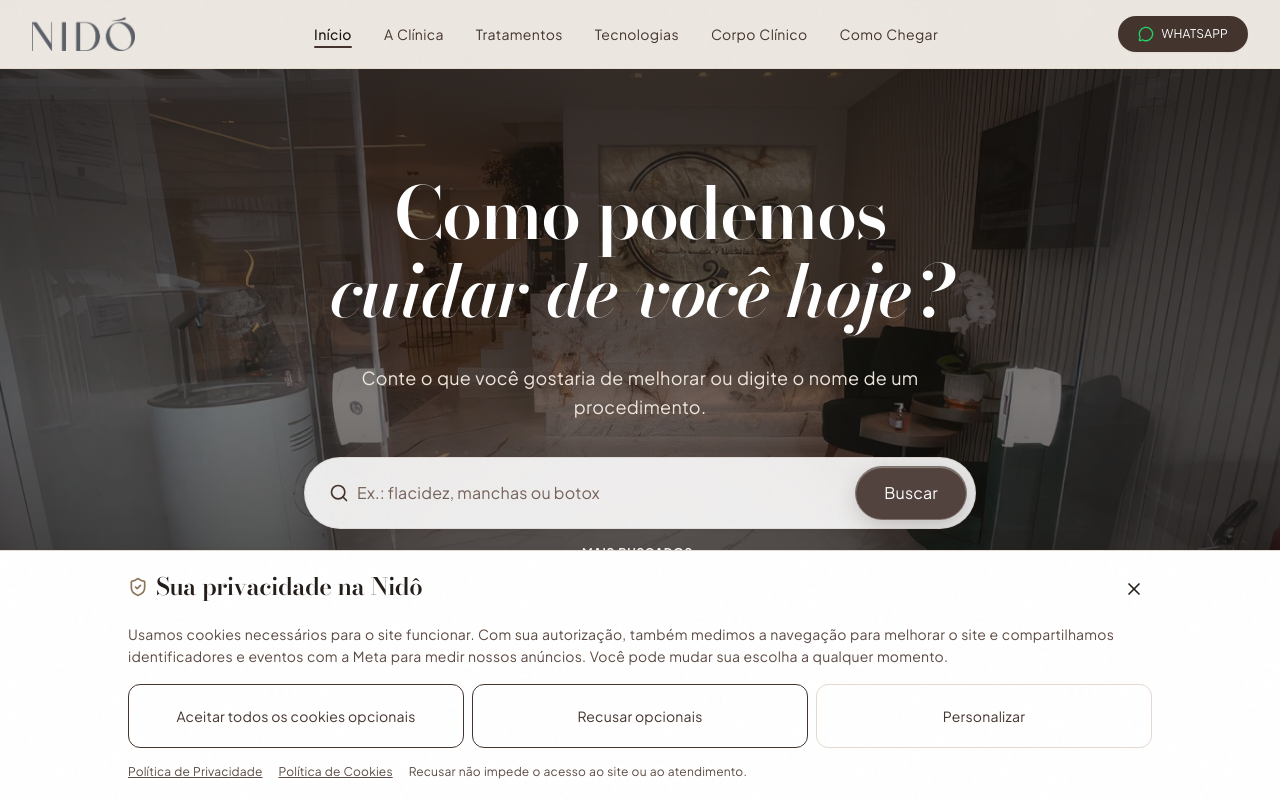
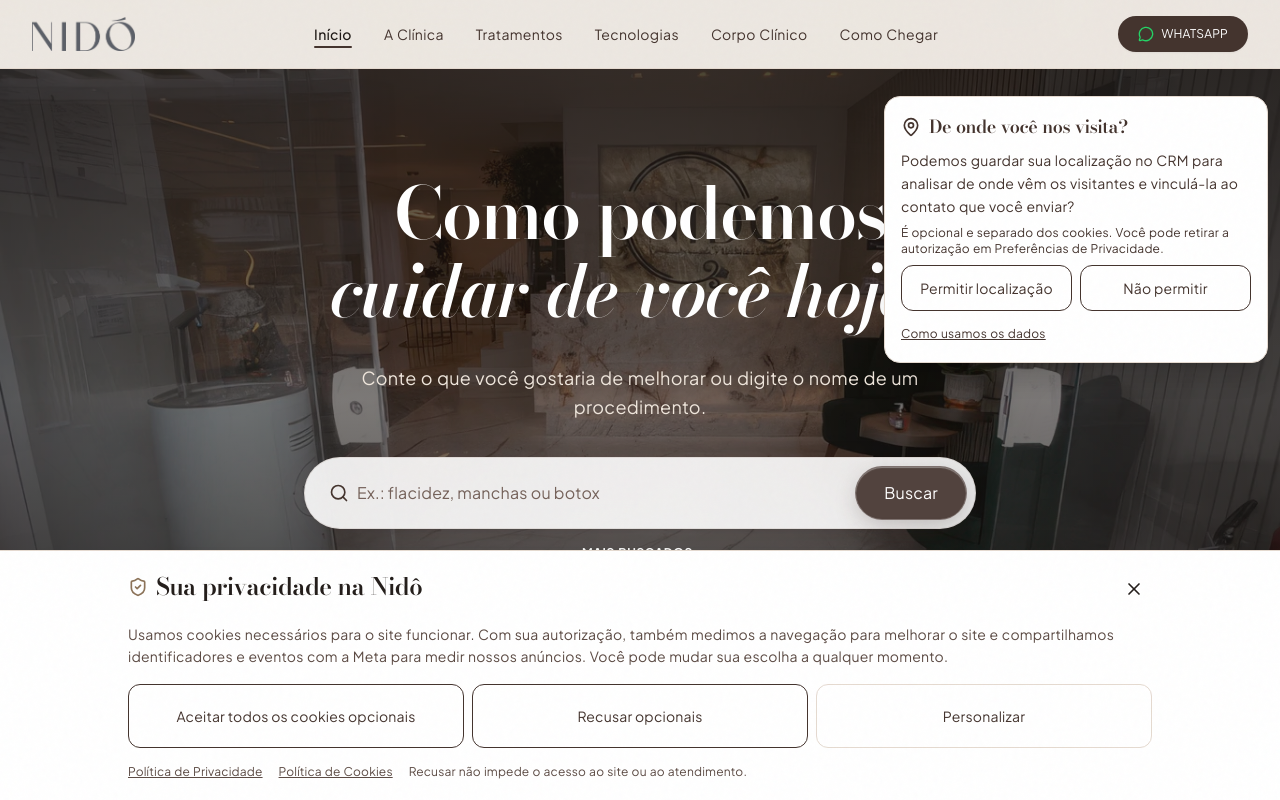
Before and after one commit to dbcreativeia/clinica-nido, a React (Vite) app: page / in a window 1280 px wide. Shown: the top 800 px of the page. Built offline with nearby package versions, Linux system fonts and the light colour scheme; a web font is replaced by a local one.

Commit message:
feat: offer separate location permission on site entry

```diff
--- a/src/App.tsx
+++ b/src/App.tsx
@@ -4,6 +4,7 @@ import { Header } from './components/Header';
 import { Footer } from './components/Footer';
 import { WhatsAppFloating } from './components/WhatsAppFloating';
 import { MobileBottomNav } from './components/MobileBottomNav';
+import {LocationEntryPrompt} from './components/LocationEntryPrompt';
 import { ConsentBanner } from './components/ConsentBanner';
 import { LeadCaptureModal } from './components/LeadCaptureModal';
 import { HomePage } from './pages/HomePage';
@@ -87,6 +88,7 @@ function AppContent() {
       <WhatsAppFloating />
       <MobileBottomNav />
       <ConsentBanner />
+      <LocationEntryPrompt />
       <LeadCaptureModal />
     </div>
   );
--- a/src/components/ConsentBanner.tsx
+++ b/src/components/ConsentBanner.tsx
@@ -35,7 +35,7 @@ export const ConsentBanner:React.FC=()=>{
     <div className="p-3 rounded-xl bg-[#FAF6F0] border border-[#E5DAD0]"><h3 className="font-semibold flex items-center gap-2"><Lock className="w-4 h-4" aria-hidden/>Necessários: sempre ativos</h3><p className="mt-1 text-[#5C4B44]">Permitem o funcionamento do site e registram suas preferências de privacidade.</p></div>
     <label className="flex items-start gap-3 p-3 rounded-xl border border-[#E5DAD0] cursor-pointer"><input type="checkbox" checked={analytics} onChange={e=>setAnalytics(e.target.checked)} className="mt-1 w-5 h-5 accent-[#44342E] shrink-0"/><span><strong className="block">Analytics</strong><span className="text-[#5C4B44]">Usamos Analytics Interno e Google Analytics para medir páginas visitadas, cliques e tempo de navegação. Os registros internos podem relacionar a navegação ao contato enviado no site.</span></span></label>
     <label className="flex items-start gap-3 p-3 rounded-xl border border-[#E5DAD0] cursor-pointer"><input type="checkbox" checked={meta} onChange={e=>setMeta(e.target.checked)} className="mt-1 w-5 h-5 accent-[#44342E] shrink-0"/><span><strong className="block">Publicidade</strong><span className="text-[#5C4B44]">Permitem medir anúncios com a Meta usando eventos, cookies e identificadores. Ao enviar um formulário, nome, e-mail e telefone podem ser enviados com hash para correspondência.</span></span></label>
-    <div className="p-3 rounded-xl bg-[#FAF6F0] text-[#5C4B44]"><strong className="text-[#241E1B]">Localização é uma escolha separada.</strong><p>O GPS só é solicitado em <Link to="/contato" onClick={()=>setVisible(false)} className="underline">Como chegar</Link>. Aceitar cookies não autoriza guardar coordenadas no CRM.</p>{crmLocation&&<button type="button" onClick={revokeLocation} className="mt-2 underline font-semibold text-[#44342E] cursor-pointer">Revogar armazenamento da minha localização no CRM</button>}</div>
+    <div className="p-3 rounded-xl bg-[#FAF6F0] text-[#5C4B44]"><strong className="text-[#241E1B]">Localização é uma escolha separada.</strong><p>O GPS é solicitado separadamente na entrada do site ou em <Link to="/contato" onClick={()=>setVisible(false)} className="underline">Como chegar</Link>. Aceitar cookies não autoriza guardar coordenadas no CRM.</p>{crmLocation&&<button type="button" onClick={revokeLocation} className="mt-2 underline font-semibold text-[#44342E] cursor-pointer">Revogar armazenamento da minha localização no CRM</button>}</div>
    </div>}
    {error&&<p role="alert" className="text-sm text-red-700">{error}</p>}
    <div className="grid grid-cols-1 sm:grid-cols-3 gap-2">
--- /dev/null
+++ b/src/components/LocationEntryPrompt.tsx
@@ -0,0 +1,21 @@
+import React,{useEffect,useState} from 'react';
+import {MapPin} from 'lucide-react';
+import {Link} from 'react-router-dom';
+import {readLocationPreferences,saveLocationPreference} from '../utils/privacyConsent';
+import {requestCrmLocation} from '../utils/locationPermission';
+export const LocationEntryPrompt:React.FC=()=>{
+ const [visible,setVisible]=useState(false),[busy,setBusy]=useState(false),[message,setMessage]=useState('');
+ useEffect(()=>{
+  const sync=()=>setVisible(!readLocationPreferences());sync();window.addEventListener('nido:privacy-preferences-changed',sync);return()=>window.removeEventListener('nido:privacy-preferences-changed',sync);
+ },[]);
+ async function allow(){setBusy(true);try{const loc=await requestCrmLocation();if(!loc){setVisible(true);setMessage('Não foi possível obter a localização. Você pode tentar novamente em Como chegar.');}else setVisible(false);}catch{setMessage('Não foi possível salvar sua autorização. Nenhuma localização foi guardada.');}finally{setBusy(false);}}
+ function decline(){try{saveLocationPreference(false);setVisible(false);}catch{setVisible(false);}}
+ if(!visible)return null;
+ return <aside data-analytics-ignore aria-label="Permissão opcional de localização" className="fixed top-24 right-3 left-3 sm:left-auto sm:w-96 z-[110] rounded-2xl bg-white border border-[#E5DAD0] shadow-xl p-4 space-y-2 text-[#44342E]">
+  <h2 className="font-serif text-lg flex items-center gap-2"><MapPin className="w-5 h-5" aria-hidden/>De onde você nos visita?</h2>
+  <p className="text-sm leading-relaxed">Podemos guardar sua localização no CRM para analisar de onde vêm os visitantes e vinculá-la ao contato que você enviar?</p>
+  <p className="text-xs">É opcional e separado dos cookies. Você pode retirar a autorização em Preferências de Privacidade.</p>
+  {message?<><p role="status" className="text-sm">{message}</p><button type="button" onClick={()=>setVisible(false)} className="underline cursor-pointer">Fechar</button></>:<div className="grid grid-cols-2 gap-2"><button type="button" disabled={busy} onClick={()=>void allow()} className="rounded-xl border border-[#44342E] px-3 py-3 text-sm font-semibold cursor-pointer disabled:opacity-60">{busy?'Solicitando…':'Permitir localização'}</button><button type="button" disabled={busy} onClick={decline} className="rounded-xl border border-[#44342E] px-3 py-3 text-sm font-semibold cursor-pointer disabled:opacity-60">Não permitir</button></div>}
+  <Link to="/politica-de-privacidade" className="text-xs underline">Como usamos os dados</Link>
+ </aside>;
+};
--- a/src/pages/CookiesPage.tsx
+++ b/src/pages/CookiesPage.tsx
@@ -78,7 +78,7 @@ export const CookiesPage: React.FC = () => {
                 Você pode aceitar todos os cookies opcionais, recusá-los com a mesma facilidade ou escolher por categoria. Os opcionais começam desativados. Use “Preferências de Privacidade” no rodapé para revisar ou retirar sua autorização. Fechar o aviso ou continuar navegando não significa aceitar. Preferências válidas são lembradas por até 180 dias, prazo operacional adotado pela clínica, e podem ser alteradas antes disso.
               </p>
             </section>
-            <section className="space-y-2"><h2 className="font-serif text-xl font-medium text-[#241E1B]">4. Localização e serviços externos</h2><p>Aceitar cookies não autoriza GPS. Na página Como chegar, você pode solicitar uma rota usando sua localização. Coordenadas usadas só para preparar a rota não são armazenadas no CRM e são compartilhadas com o Google Maps quando você abre o link calculado. Guardar coordenadas nos sistemas da Nidô depende de autorização específica e opcional. O mapa incorporado é carregado automaticamente na página Como chegar, conectando seu navegador ao Google, que pode receber dados técnicos como IP. Isso não autoriza o GPS nem o armazenamento de coordenadas no CRM. Google Maps, Waze e Uber têm políticas próprias.</p></section>
+            <section className="space-y-2"><h2 className="font-serif text-xl font-medium text-[#241E1B]">4. Localização e serviços externos</h2><p>Aceitar cookies não autoriza GPS. Na entrada do site, um pedido opcional explica a finalidade de armazenar coordenadas no CRM e permite autorizar ou recusar. O GPS do navegador só é solicitado após sua ação de permitir. Na página Como chegar, você também pode solicitar uma rota usando sua localização. Coordenadas usadas só para preparar a rota não são armazenadas no CRM e são compartilhadas com o Google Maps quando você abre o link calculado. Guardar coordenadas nos sistemas da Nidô depende de autorização específica e opcional. O mapa incorporado é carregado automaticamente na página Como chegar, conectando seu navegador ao Google, que pode receber dados técnicos como IP. Isso não autoriza o GPS nem o armazenamento de coordenadas no CRM. Google Maps, Waze e Uber têm políticas próprias.</p></section>
             <section className="space-y-2"><h2 className="font-serif text-xl font-medium text-[#241E1B]">5. Registro das escolhas</h2><p>Registramos a data, a versão do aviso, as categorias escolhidas e identificadores aleatórios para documentar suas preferências, sem incluir nome, contato ou coordenadas no recibo. O histórico local e a fila de sincronização são limitados a 100 registros e até 180 dias. Recibos recebidos pelo servidor ficam por até 12 meses. Se a conexão falhar, a escolha continua valendo no navegador e o envio do recibo é tentado novamente. A retirada de autorização interrompe novos envios por ela controlados; dados já recebidos podem ser objeto de solicitação de exclusão pelos canais da Política de Privacidade.</p></section>
           </div>
         </div>
--- a/src/pages/PrivacyPage.tsx
+++ b/src/pages/PrivacyPage.tsx
@@ -57,7 +57,7 @@ export const PrivacyPage: React.FC = () => {
                 <li><strong>Dados de Contato Inicial:</strong> Nome, e-mail e telefone/WhatsApp, fornecidos voluntariamente pelo usuário para retorno de dúvidas e solicitação de horários de avaliação.</li>
                 <li><strong>Dados Técnicos de Navegação:</strong> Informações de dispositivo, páginas acessadas, cliques e tempo ativo, mediante autorização de Analytics. Identificadores de visitante e sessão podem relacionar a navegação ao contato, portanto esses registros não são necessariamente anônimos.</li>
                 <li><strong>Mensuração de anúncios:</strong> mediante autorização específica de Publicidade, compartilhamos com a Meta eventos institucionais, identificadores de clique/cookies e dados técnicos. Nome, e-mail e telefone fornecidos no formulário podem ser enviados com hash para correspondência. Hash é uma medida de proteção, não anonimização.</li>
-                <li><strong>Localização:</strong> GPS é opcional e solicitado em Como chegar. Utilização temporária para rota e armazenamento de coordenadas no CRM são escolhas distintas. Coordenadas só são associadas ao contato ou à navegação da clínica quando você autoriza especificamente esse armazenamento.</li>
+                <li><strong>Localização:</strong> GPS é opcional. Na entrada do site, você pode autorizar ou recusar a captura para o CRM. O navegador só solicita a localização após clicar em Permitir localização. Também pode solicitar uma rota em Como chegar. Utilização temporária para rota e armazenamento de coordenadas no CRM são escolhas distintas. Coordenadas só são associadas ao contato ou à navegação da clínica quando você autoriza especificamente esse armazenamento.</li>
               </ul>
               <p className="p-3.5 rounded-xl bg-[#EFE6DC] border border-[#E5DAD0] text-xs text-[#44342E] font-normal">
                 <strong className="text-[#241E1B] font-semibold">Não envie exames, prontuários ou informações detalhadas de saúde pelos formulários públicos.</strong> O interesse selecionado no atendimento pode revelar informações pessoais e é tratado para responder à solicitação. Os eventos enviados pela integração de publicidade usam descrições institucionais, sem nomes de tratamentos, mensagens ou coordenadas do paciente.
--- /dev/null
+++ b/src/utils/locationPermission.ts
@@ -0,0 +1,7 @@
+import {requestBrowserLocation} from './internalAnalytics.ts';
+import {saveLocationPreference} from './privacyConsent.ts';
+export async function requestCrmLocation(){
+ saveLocationPreference(true);
+ try{const location=await requestBrowserLocation({storeInCrm:true});if(!location)saveLocationPreference(false);return location;}
+ catch{saveLocationPreference(false);return null;}
+}
--- a/src/utils/privacyConsent.ts
+++ b/src/utils/privacyConsent.ts
@@ -10,9 +10,10 @@ export function privacySubjectId():string {
  return id;
 }
 export function readCookiePreferences(){try{return readCookieChoice(localStorage.getItem(COOKIE_KEY));}catch{return null;}}
-export function hasCrmLocationConsent():boolean {
- try {const c=JSON.parse(localStorage.getItem(LOCATION_KEY)||'null');return c?.crmLocation===true && c.noticeVersion===NOTICE_VERSION && c.timestamp>0 && c.timestamp<=Date.now() && c.expiresAt>Date.now() && Date.now()-c.timestamp<CONSENT_DURATION_MS;}catch{return false;}
+export function readLocationPreferences(){
+ try {const c=JSON.parse(localStorage.getItem(LOCATION_KEY)||'null');return c && typeof c.crmLocation==='boolean' && c.noticeVersion===NOTICE_VERSION && c.timestamp>0 && c.timestamp<=Date.now() && c.expiresAt>Date.now() && Date.now()-c.timestamp<CONSENT_DURATION_MS?c:null;}catch{return null;}
 }
+export function hasCrmLocationConsent():boolean {return readLocationPreferences()?.crmLocation===true;}
 export async function flushPrivacyReceipts():Promise<void>{
  let pending:any[];try{pending=JSON.parse(localStorage.getItem(PENDING_KEY)||'[]');if(!Array.isArray(pending))return;}catch{return;}
  for(const receipt of pending){
```
Also changed, not shown: 2 other files (tests, documents, lock files or other folders).
